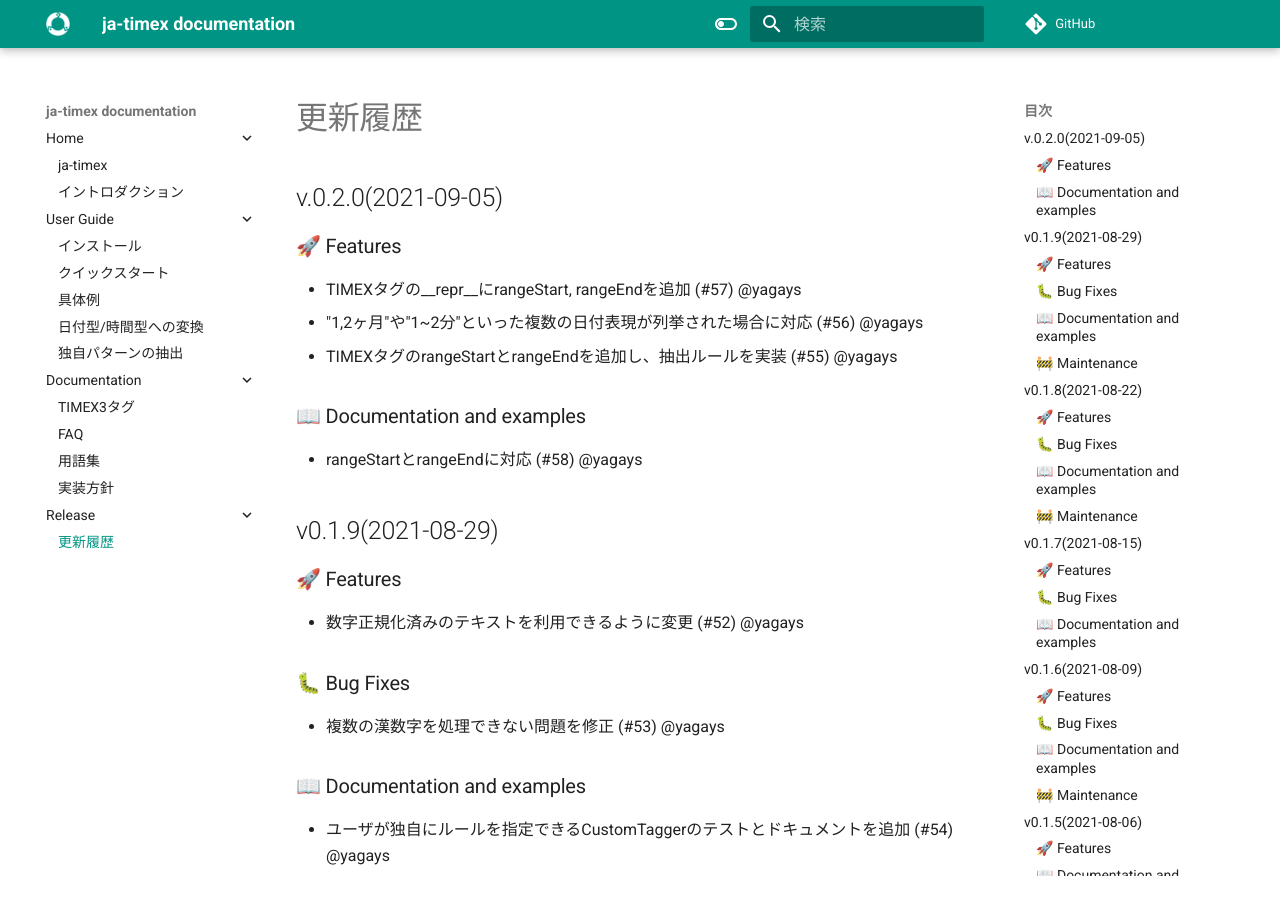
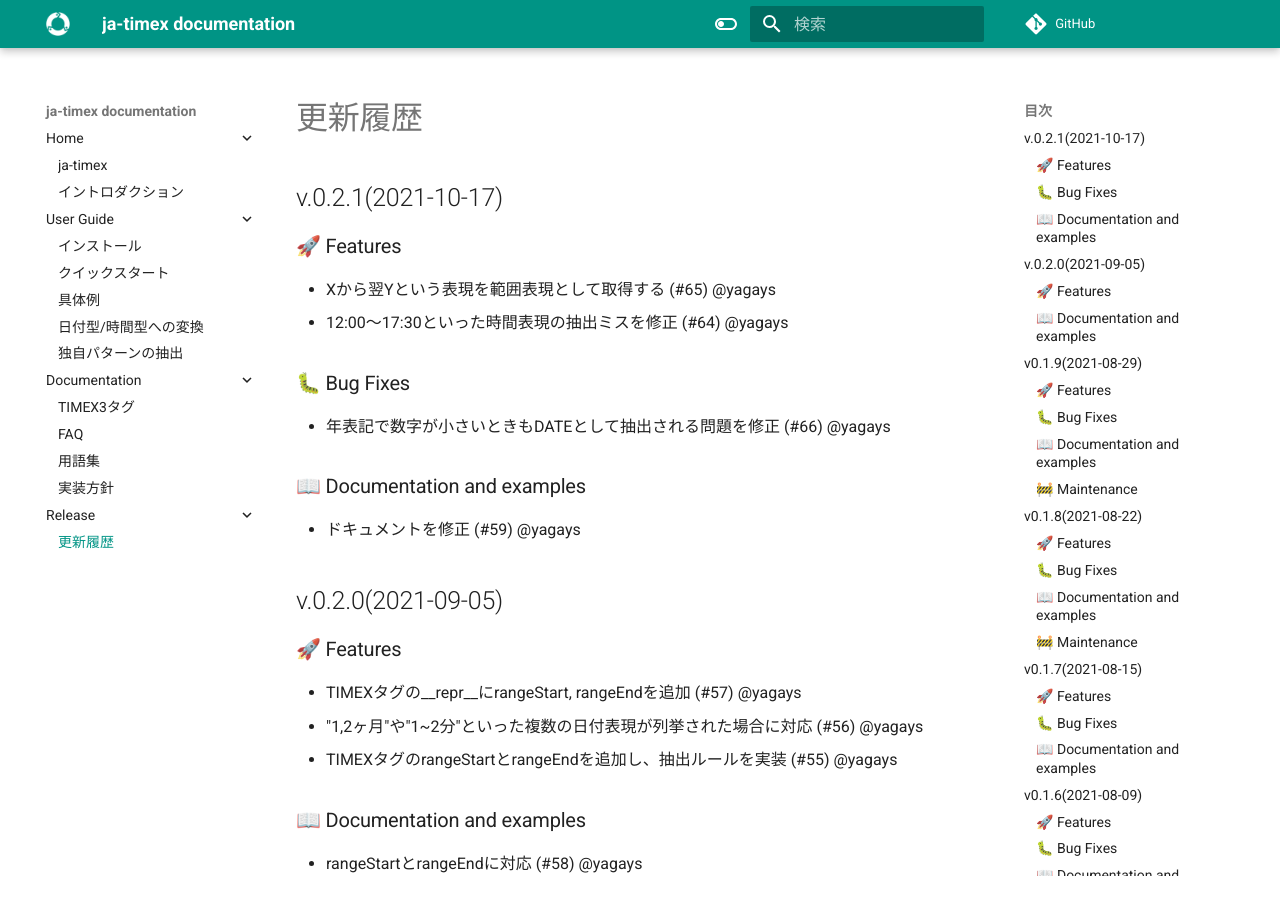
Before and after one commit to yagays/ja-timex, an MkDocs documentation site: the page built from docs/docs/changelog.md, in a window 1280 px wide and 900 px high. Built offline with MkDocs 1.6.1 and Material for MkDocs 9.7.7, drawn with Linux system fonts in a browser that asks for light colours; comment, search, counter and statistics services are not loaded.

Commit message:
bump up version to v.0.2.1

```diff
--- a/docs/docs/changelog.md
+++ b/docs/docs/changelog.md
@@ -1,4 +1,19 @@
 # 更新履歴
+
+## v.0.2.1(2021-10-17)
+
+### 🚀 Features
+
+* Xから翌Yという表現を範囲表現として取得する (#65) @yagays
+* 12:00〜17:30といった時間表現の抽出ミスを修正 (#64) @yagays
+
+### 🐛 Bug Fixes
+
+* 年表記で数字が小さいときもDATEとして抽出される問題を修正 (#66) @yagays
+
+### 📖 Documentation and examples
+
+* ドキュメントを修正 (#59) @yagays
 
 ## v.0.2.0(2021-09-05)
 
--- a/pyproject.toml
+++ b/pyproject.toml
@@ -1,6 +1,6 @@
 [tool.poetry]
 name = "ja-timex"
-version = "0.2.0"
+version = "0.2.1"
 description = "Analyze and parse natural language temporal expression from Japanese sentences"
 authors = ["Yuki Okuda <y.okuda@dr-ubie.com>"]
 license = "MIT"
```
